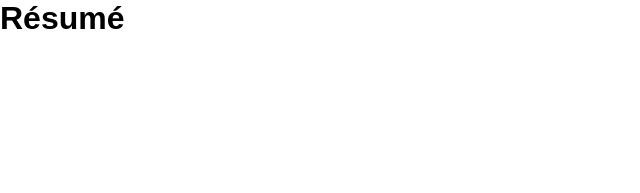
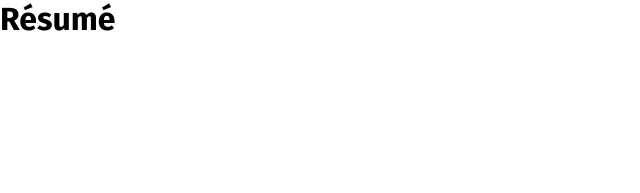
Before and after one commit to lethiandev/resume, a Jekyll site: the page built from index.html, in a window 1280 px wide. Shown: the top 193 px of the page, without its empty margins (0-640 px from the left). Built offline with Jekyll 4.4.1, drawn with Linux system fonts in a browser that asks for light colours.

Commit message:
Add fira as base font family

```diff
--- a/_sass/_base.scss
+++ b/_sass/_base.scss
@@ -8,7 +8,7 @@ html {
 }
 
 body {
-  font-family: sans-serif;
+  font-family: "Fira Sans", sans-serif;
   font-weight: 400;
   font-size: 1rem;
 }
```
